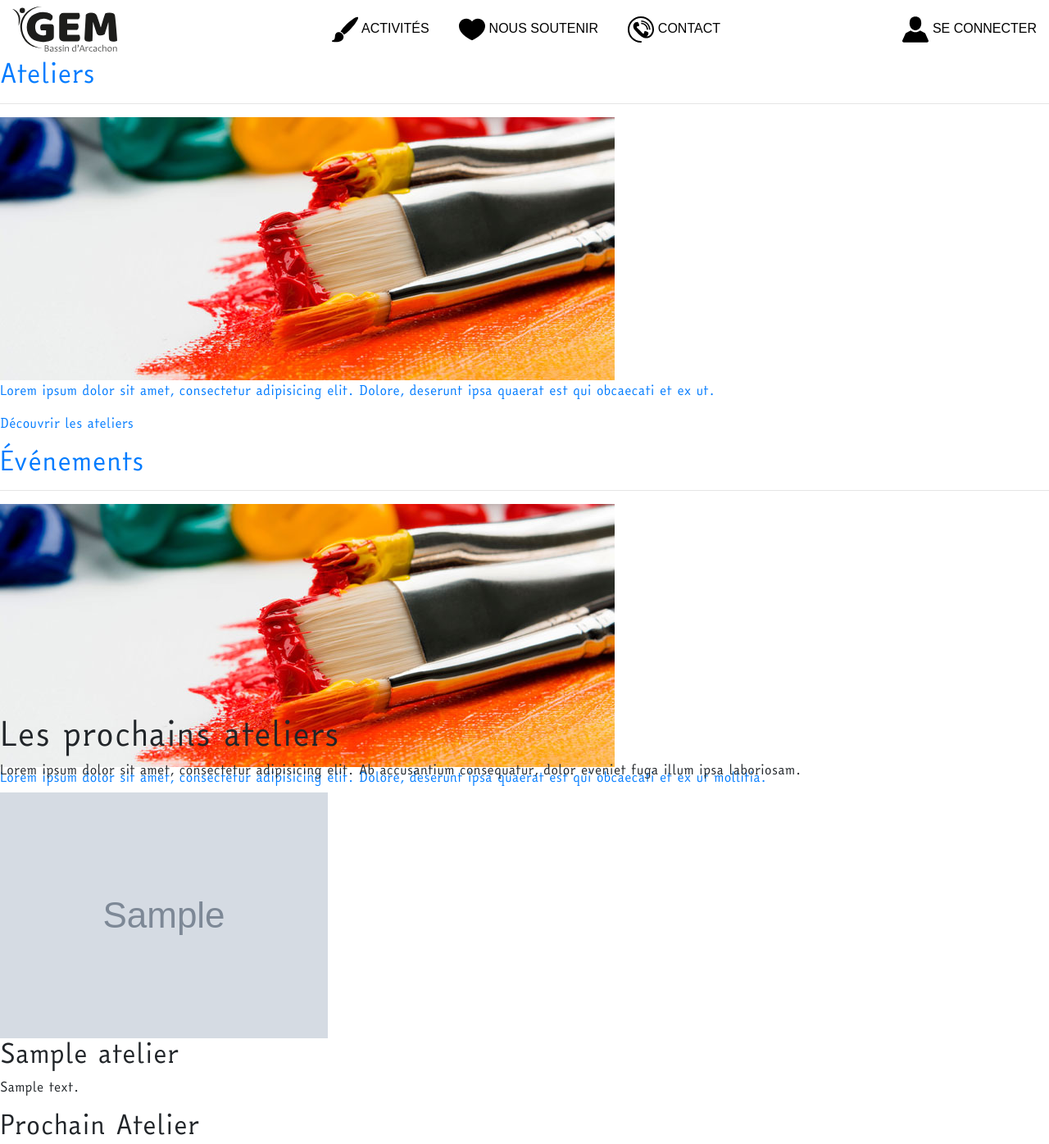
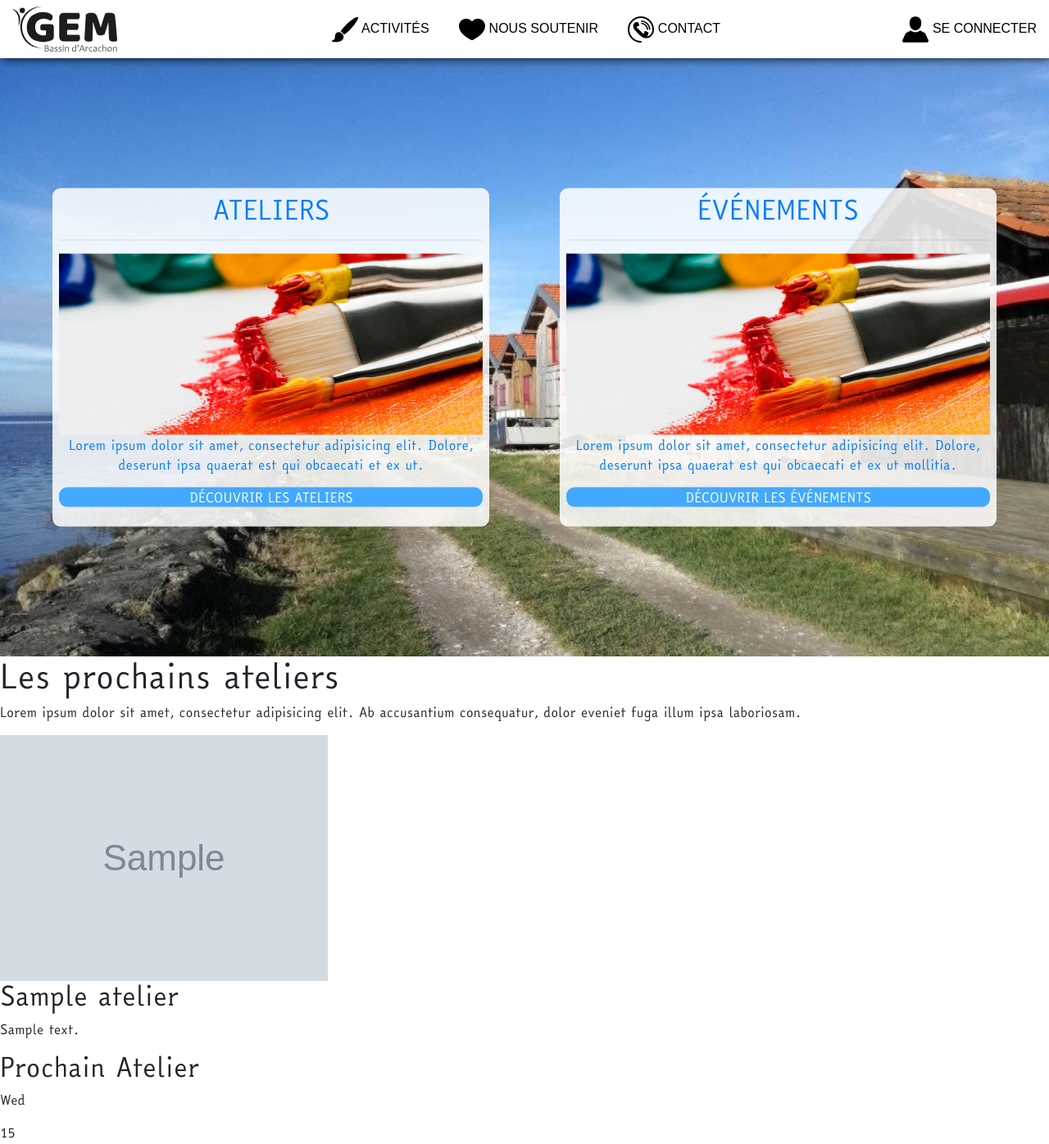
Before and after one commit to Clemwar/GEM, a Symfony app: template templates/pages/activites.html.twig in a window 1280 px wide. Shown: the top 1396 px of the page at 82% size. Run offline with Twig, Linux system fonts and the light colour scheme; the template is opened without the code that fills it: most values are stand-ins (such as "Sample title", 1, 10 or a date in 2020); grey boxes marked "Sample" are stand-in pictures; some libraries are stand-ins or nearby versions.

Commit message:
Integration front bootstrap 1.5/3

```diff
--- a/templates/base.html.twig
+++ b/templates/base.html.twig
@@ -4,7 +4,6 @@
     {% include('elements/_head.html.twig') %}
     {% block link %}{% endblock %}
     <link rel="stylesheet" href="{{ asset('assets/css/bootstrap.min.css') }}">
-    {#<link rel="stylesheet" href="{{ asset('assets/css/style.css') }}">#}
     <link rel="stylesheet" href="{{ asset('assets/css/style2.css') }}">
     <title>{% block title %}GEM, Bassin d'Arcachon{% endblock %}</title>
     </head>
--- a/templates/elements/_footer.html.twig
+++ b/templates/elements/_footer.html.twig
@@ -1,4 +1,4 @@
-<footer>
+<footer class="container-fluid d-flex justify-content-between align-items-center p-4">
     <div>
         <h4>Nos partenaires :</h4>
     <nav>
@@ -16,5 +16,5 @@
         </div>
     </a>
 
-    <p>Mentions légales</p>
+    <a href="#">Mentions légales</a>
 </footer>
--- a/templates/elements/_topbar.html.twig
+++ b/templates/elements/_topbar.html.twig
@@ -7,19 +7,19 @@
 
     <nav id="main_menu" role="navigation" class="d-none d-lg-block">
         <ul class="menu_list">
-            <a href="{{path('showActivites')}}" class="menu_item d-inline-block mx-3 {% if current_menu is defined and current_menu == 'activites' %}active{% endif %}">
+            <a href="{{path('showActivites')}}" class="menu_item mx-3 {% if current_menu is defined and current_menu == 'activites' %}active{% endif %}">
                 <li>
                     <img src="{{ asset('assets/img/SVG/brush_ico.svg')}}" alt="" class="menu_icon">
                     Activités
                 </li>
             </a>
-            <a href="#" class="menu_item d-inline-block mx-3 {% if current_menu is defined and current_menu == 'soutenir' %}active{% endif %}">
+            <a href="#" class="menu_item mx-3 {% if current_menu is defined and current_menu == 'soutenir' %}active{% endif %}">
                 <li>
                     <img src="{{ asset('assets/img/SVG/heart_ico.svg')}}" alt="" class="menu_icon">
                     Nous soutenir
                 </li>
             </a>
-            <a href="{{path('contact')}}" class="menu_item d-inline-block mx-3 {% if current_menu is defined and current_menu == 'contact' %}active{% endif %}">
+            <a href="{{path('contact')}}" class="menu_item mx-3 {% if current_menu is defined and current_menu == 'contact' %}active{% endif %}">
                 <li>
                     <img src="{{ asset('assets/img/SVG/contact_ico.svg')}}" alt="" class="menu_icon">
                     contact
--- a/templates/pages/activites.html.twig
+++ b/templates/pages/activites.html.twig
@@ -3,32 +3,32 @@
 {% block class %}class="full"{% endblock %}
 
 {% block insight %}
-    <section class="insight_zone activites">
-        <div class="insight">
-            <a href="#ateliers">
+    <section id="activites" class="container-fluid">
+        <div class="insight col-5 p-2">
+            <a href="#ateliers" id="linka">
                 <article>
                     <h2>Ateliers</h2>
                     <hr>
                     <div class="image">
-                        <img src="{{ asset('assets/img/pinceauxwide.jpg')}}" alt="" class="imgw">
+                        <img src="{{ asset('assets/img/pinceauxwide.jpg')}}" alt="" class="img-fluid anime">
                     </div>
                     <p>Lorem ipsum dolor sit amet, consectetur adipisicing elit. Dolore, deserunt ipsa quaerat est qui obcaecati et ex ut.</p>
-                    <p class="press">
+                    <p class="bouton">
                         Découvrir les ateliers
                     </p>
                 </article>
             </a>
         </div>
-        <div class="insight">
-            <a href="#events">
+        <div class="insight col-5 p-2">
+            <a href="#events" id="linke">
                 <article>
                     <h2>Événements</h2>
                     <hr>
                     <div class="image">
-                        <img src="{{ asset('assets/img/pinceauxwide.jpg')}}" alt="" class="imgw">
+                        <img src="{{ asset('assets/img/pinceauxwide.jpg')}}" alt="" class="img-fluid anime">
                     </div>
                     <p>Lorem ipsum dolor sit amet, consectetur adipisicing elit. Dolore, deserunt ipsa quaerat est qui obcaecati et ex ut mollitia.</p>
-                    <p class="press">
+                    <p class="bouton">
                         Découvrir les événements
                     </p>
                 </article>
@@ -161,3 +161,7 @@
         </div>
     </section>
 {% endblock %}
+
+{% block javascripts %}
+{#<script type="text/javascript" src="{{ asset('assets/js/script.js') }}" ></script>#}
+{% endblock %}
```
Also changed, not shown: public/assets/css/style2.css, public/assets/js/script.js (added), public/assets/scss/style2.scss, 1 other file.
